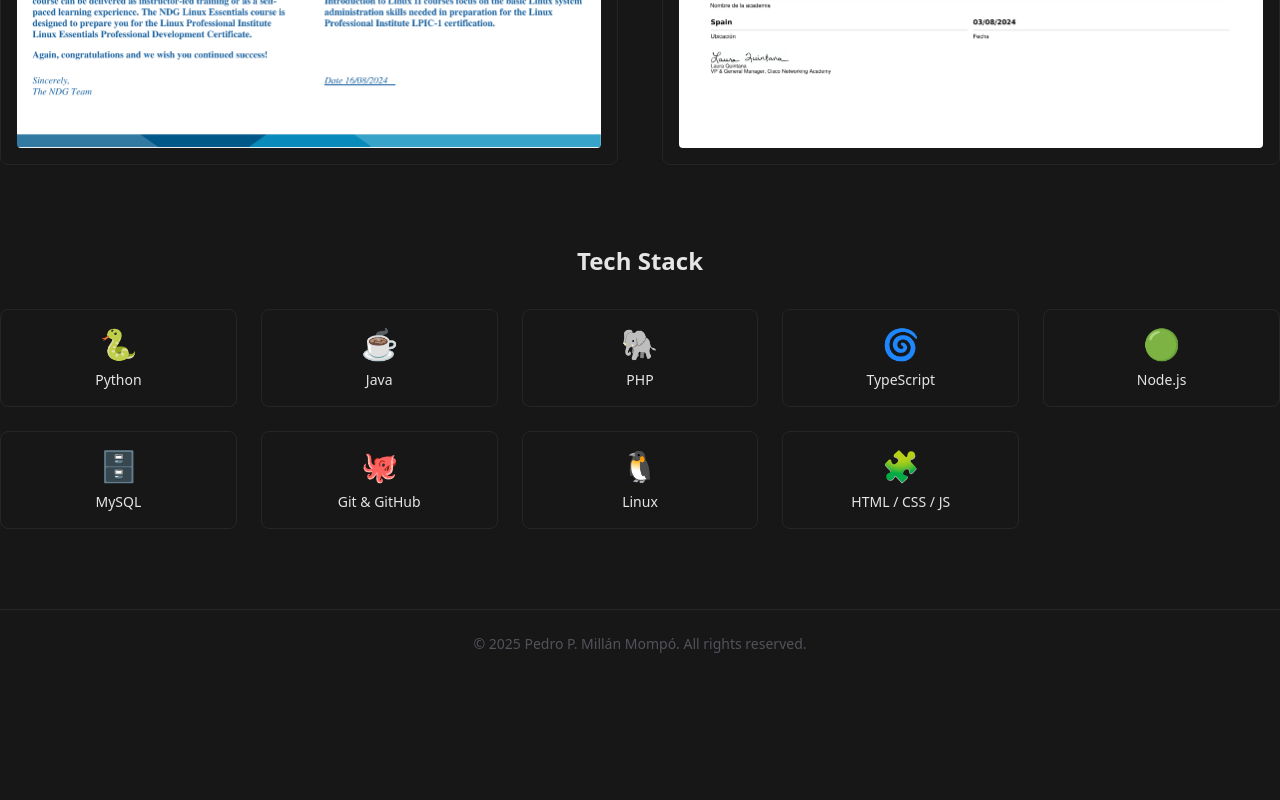
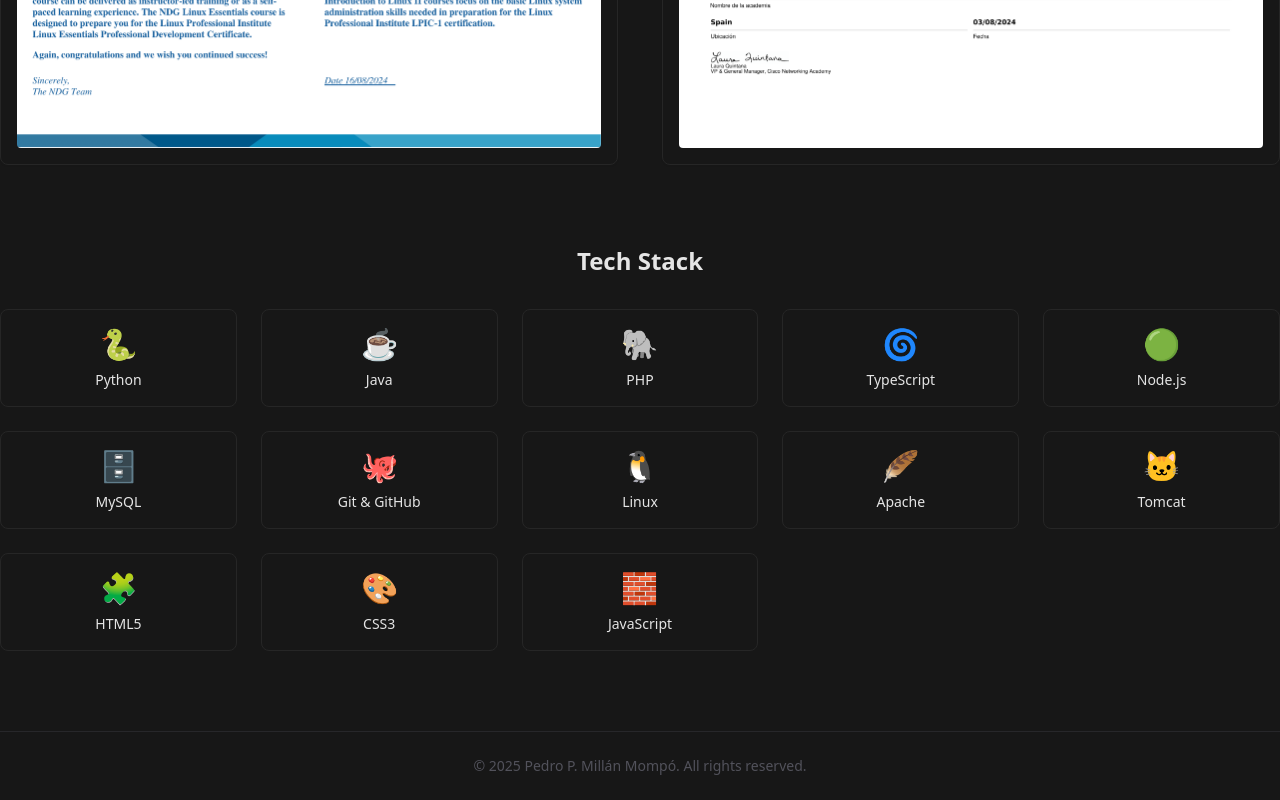
Before and after one commit to pedro-millan/pedro-millan-portfolio, a React (Vite) app: page /#/about in a window 1280 px wide. Shown: the part 1446-2246 px from the top of the page. Before the commit the page ends 2124 px from the top, so only its background shows below. Built offline with nearby package versions, Linux system fonts and the light colour scheme.

Commit message:
chore: adding new items to tech stack

```diff
--- a/src/features/about/AboutPage.tsx
+++ b/src/features/about/AboutPage.tsx
@@ -96,7 +96,11 @@ export default function AboutPage() {
       { name: "MySQL", icon: "🗄️" },
       { name: "Git & GitHub", icon: "🐙" },
       { name: "Linux", icon: "🐧" },
-      { name: "HTML / CSS / JS", icon: "🧩" },
+      { name: "Apache", icon: "🪶" },
+      { name: "Tomcat", icon: "🐱" },
+      { name: "HTML5", icon: "🧩" },
+      { name: "CSS3", icon: "🎨" },
+      { name: "JavaScript", icon: "🧱" },
     ].map((tech) => (
       <div
         key={tech.name}
```
